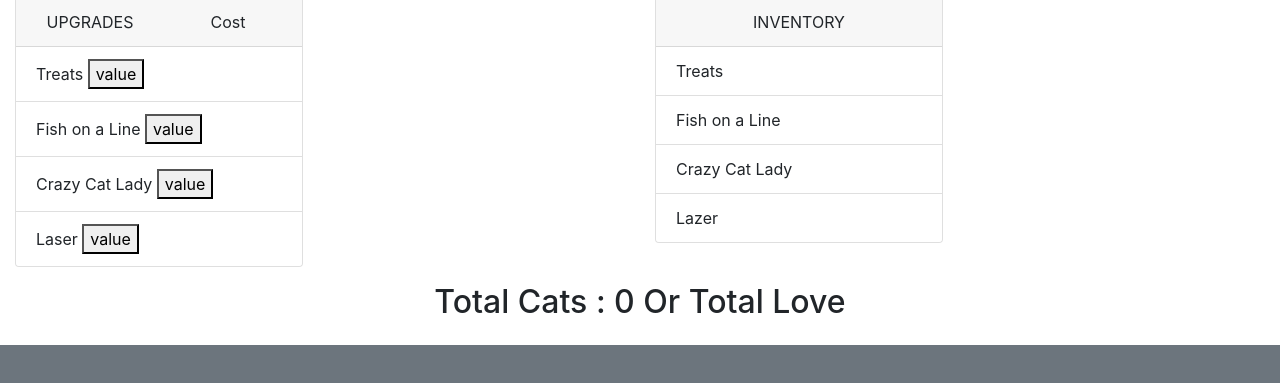
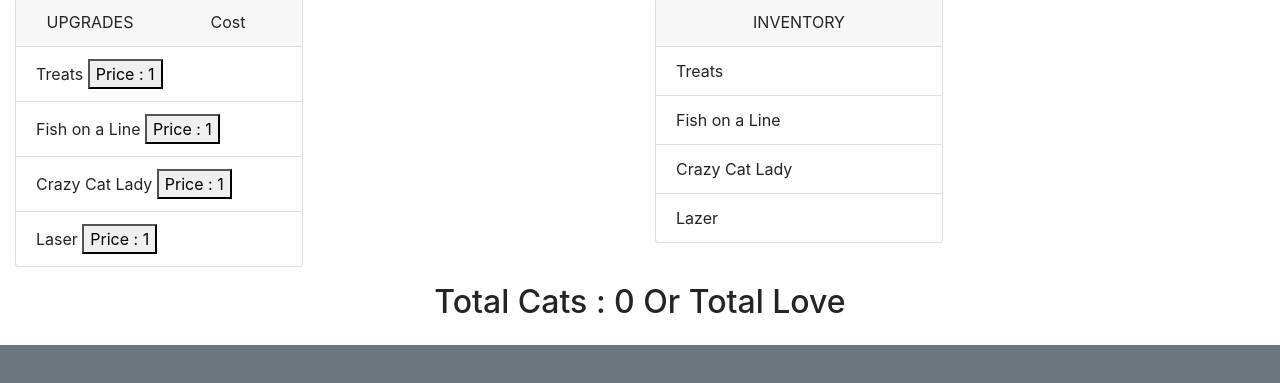
Before and after one commit to steffenlarson/checkpoint2, a plain HTML site: page index.html in a window 1280 px wide. Shown: the part 455-838 px from the top of the page. Drawn offline with nearby package versions, Linux system fonts and the light colour scheme.

Commit message:
adding prices

```diff
--- a/app.js
+++ b/app.js
@@ -8,7 +8,7 @@ let clickUpgrades = {
         multiplier: 1
     },
 
-    lazer: {
+    laser: {
         price: 2,
         quantity: 0,
         multiplier: 3
@@ -37,6 +37,11 @@ function update() {
     console.log("Herro dere")
     document.getElementById('cat-number').innerHTML = `${totalCats}`
 
+
+    document.getElementById('treat-price').innerHTML = `${VARIABLE}`
+    document.getElementById('fish-price').innerHTML = `${VARIABLE}`
+    document.getElementById('lady-price').innerHTML = `${VARIABLE}`
+    document.getElementById('laser-price').innerHTML = `${VARIABLE}`
 }
 
 function count() {
@@ -51,9 +56,12 @@ function buyUpgrade(userChoice) {
         && totalCats >= clickUpgrades.treats.price) {
         clickUpgrades.treats.quantity++
         totalCats -= clickUpgrades.treats.price
+        clickUpgrades.treats.price * .2
     } else if (userChoice == "laser") {
         clickUpgrades.laser.quantity++
     } else if (userChoice == "crazyCatLady") {
+
+    } else if (userChoice == "fishOnALine") {
 
     }
 
--- a/index.html
+++ b/index.html
@@ -48,12 +48,14 @@
                         </div>
                     </div>
                     <ul class="list-group list-group-flush">
-                        <li class="list-group-item">Treats <button onclick="buyUpgrade('treats')">value</button></li>
-                        <li class="list-group-item">Fish on a Line <button
-                                onclick="buyUpgrade('fishOnALine')">value</button></li>
-                        <li class="list-group-item">Crazy Cat Lady <button
-                                onclick="buyUpgrade('crazyCatLady')">value</button></li>
-                        <li class="list-group-item">Laser <button onclick="buyUpgrade('laser')">value</button></li>
+                        <li class="list-group-item">Treats <button onclick="buyUpgrade('treats')">Price : <span
+                                    id="treat-price"> 1 </span></button></li>
+                        <li class="list-group-item">Fish on a Line <button onclick="buyUpgrade('fishOnALine')">Price :
+                                <span id="fish-price"> 1 </span></button></li>
+                        <li class="list-group-item">Crazy Cat Lady <button onclick="buyUpgrade('crazyCatLady')">Price :
+                                <span id="lady-price"> 1 </span></button></li>
+                        <li class="list-group-item">Laser <button onclick="buyUpgrade('laser')">Price : <span
+                                    id="laser-price"> 1 </span></button></li>
                     </ul>
                 </div>
             </div>
```
